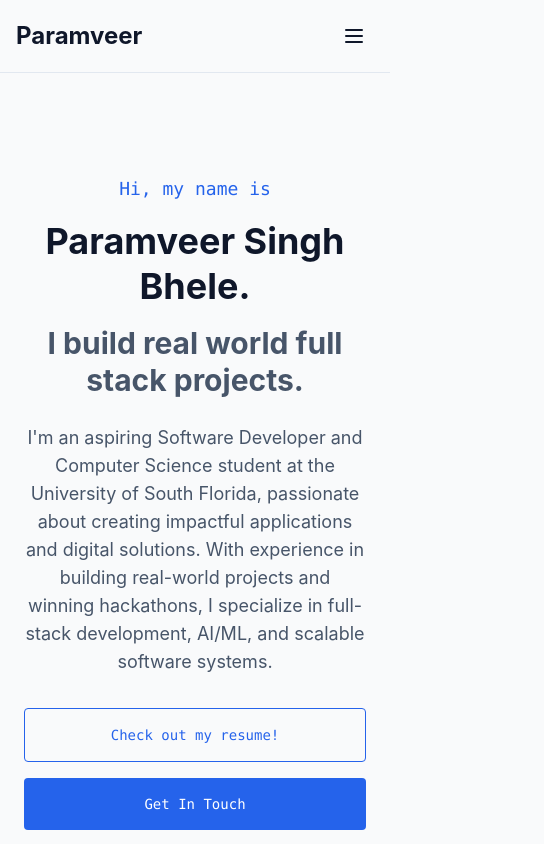
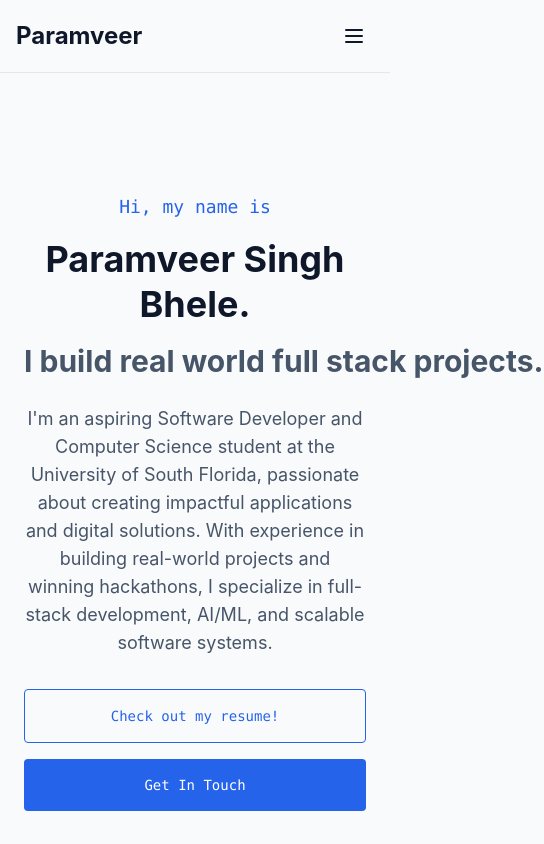
Before and after one commit to Param-10/Portfolio-Website, a React (Vite) app: page / in a window 390 px wide. Shown: the top 844 px of the page, 544 px wide, since content can reach past the window. Built offline with nearby package versions, Linux system fonts and the light colour scheme.

Commit message:
Revise README to enhance clarity and organization, update technology stack, and improve project structure details. Adjust Home component styling for better text handling and responsiveness.

```diff
--- a/src/components/Home.tsx
+++ b/src/components/Home.tsx
@@ -51,7 +51,7 @@
 
         <motion.h2
           variants={itemVariants}
-          className="text-3xl sm:text-4xl lg:text-5xl xl:text-6xl font-bold text-slate-600 dark:text-slate-400 mb-6"
+          className="text-3xl sm:text-4xl lg:text-5xl xl:text-6xl font-bold text-slate-600 dark:text-slate-400 mb-6 whitespace-nowrap"
         >
           I build real world full stack projects.
         </motion.h2>
```
Also changed, not shown: 1 other file (tests, documents, lock files or other folders).
